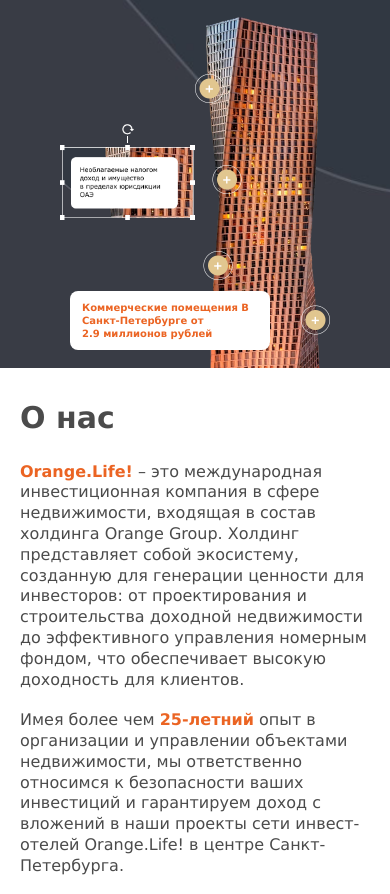
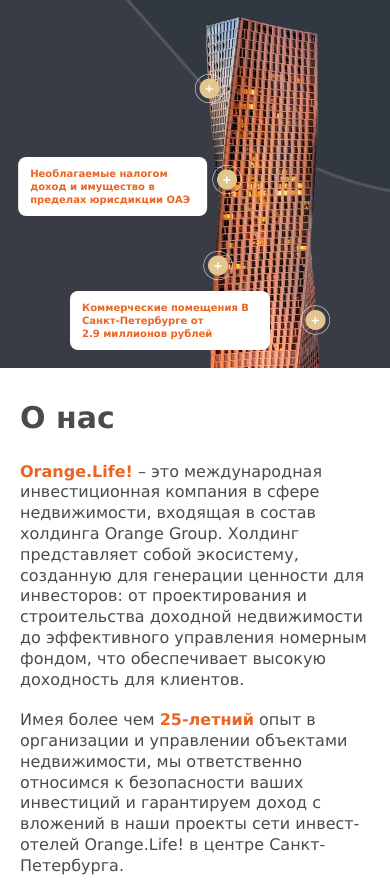
Before and after one commit to alteropt/siteol, a plain HTML site: page index.html in a window 390 px wide. Shown: the part 10731-11625 px from the top of the page. Drawn offline with nearby package versions, Linux system fonts and the light colour scheme.

Commit message:
ad section fixes

```diff
--- a/index.html
+++ b/index.html
@@ -463,7 +463,7 @@
         </div>
         <div class="ad__imgs">
           <img src="./img/ad/tower.png" alt="Башня" class="ad__tower">
-          <img src="./img/ad/zoom-tower.png" alt="Подробнее" class="ad__zoom-tower">
+          <div class="ad__nameboard ad__zoom-tower"><p>Необлагаемые налогом доход и имущество в пределах юрисдикции ОАЭ</p></div>
           <div class="ad__nameboard"><p>Коммерческие помещения В Санкт-Петербурге от 2.9&nbsp;миллионов рублей</p></div>
         </div>
       </div>
--- a/scss/style.scss
+++ b/scss/style.scss
@@ -1234,20 +1234,23 @@ header {
     }
   }
 
-  &__zoom-tower {
-    position: absolute;
-    top: 30%;
-    left: 0;
-    transform: translateX(-100%);
-
-    @media(max-width: 768px) {
-      width: 50%;
-      left: auto;
-      right: 0;
-    }
-  }
 
   &__nameboard {
+    &.ad__zoom-tower {
+      position: absolute;
+      top: 40%;
+      left: 0;
+      transform: translateX(-90%);
+      bottom: auto;
+
+      @media(max-width: 768px) {
+        left: auto;
+        right: 0;
+        transform: translateX(-65%);
+        width: 70%;
+      }
+    }
+
     padding: 10px 12px;
     background-color: #fff;
     border-radius: $brSmall;
@@ -1259,7 +1262,7 @@ header {
     max-width: 260px;
 
     position: absolute;
-    bottom: 10%;
+    bottom: 8%;
     left: 0;
     transform: translateX(-30%);
 
```
Also changed, not shown: css/style.css.
